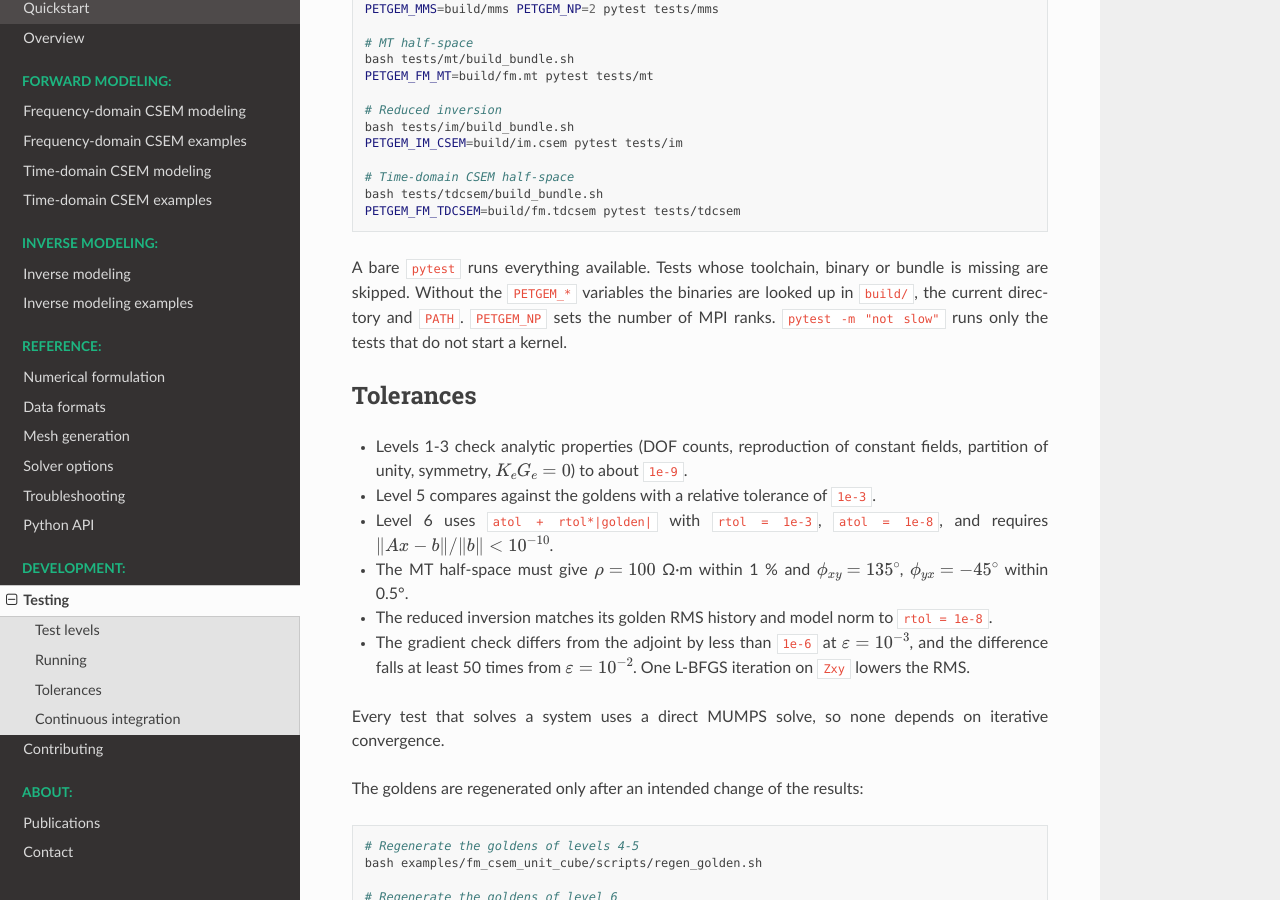
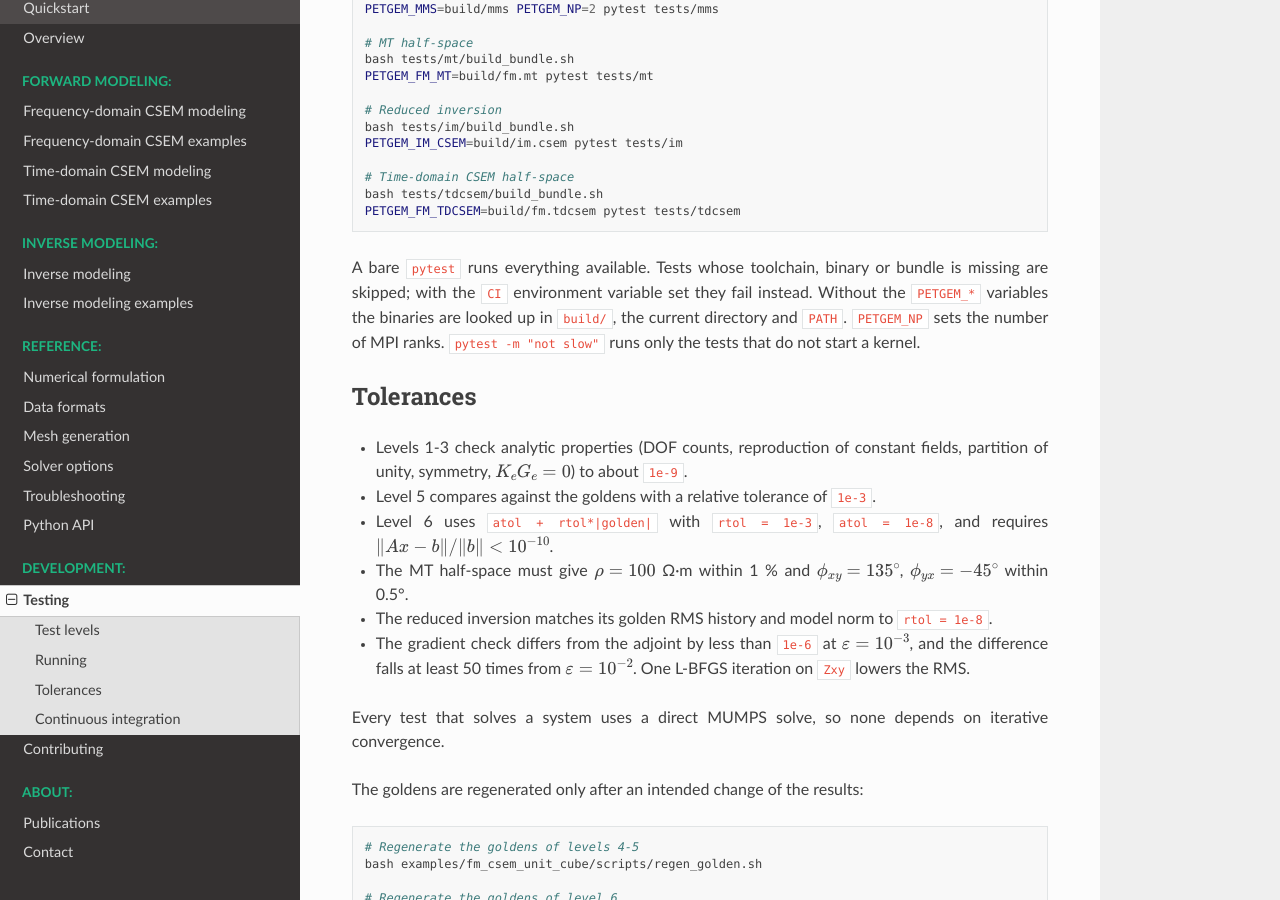
Before and after one commit to ocastilloreyes/petgem, a Sphinx documentation site: the page built from docs/source/manual/testing.rst, in a window 1280 px wide and 900 px high, scrolled down 1143 px. Built offline with Sphinx 7.4.7 and the Read the Docs theme 3.1.0, drawn with Linux system fonts in a browser that asks for light colours; pages that are not in the unit, such as notebooks, are missing from menus; the version number could not be read and is left out.

Commit message:
harden the CI fail on skipped tests, retry image pulls, and add timeouts. REport skiped tests as failures when CI is set. Make the release workflow manual and master-only until pull requests to master are gated by the CI

```diff
--- a/docs/source/manual/testing.rst
+++ b/docs/source/manual/testing.rst
@@ -98,7 +98,8 @@ Running
    PETGEM_FM_TDCSEM=build/fm.tdcsem pytest tests/tdcsem
 
 A bare ``pytest`` runs everything available. Tests whose toolchain, binary or
-bundle is missing are skipped. Without the ``PETGEM_*`` variables the binaries
+bundle is missing are skipped; with the ``CI`` environment variable set they
+fail instead. Without the ``PETGEM_*`` variables the binaries
 are looked up in ``build/``, the current directory and ``PATH``.
 ``PETGEM_NP`` sets the number of MPI ranks. ``pytest -m "not slow"`` runs
 only the tests that do not start a kernel.
```
Also changed, not shown: 9 other files.
